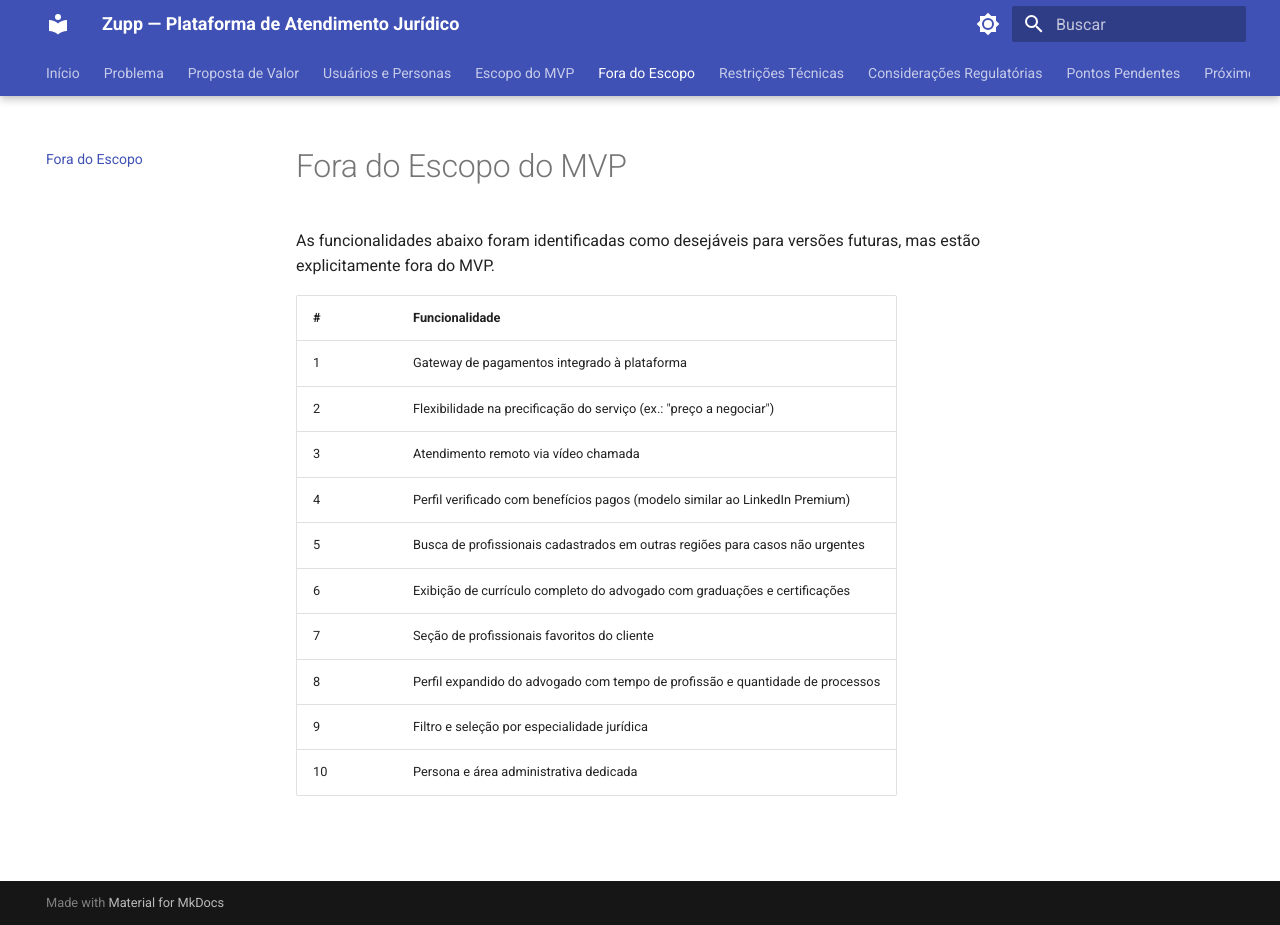
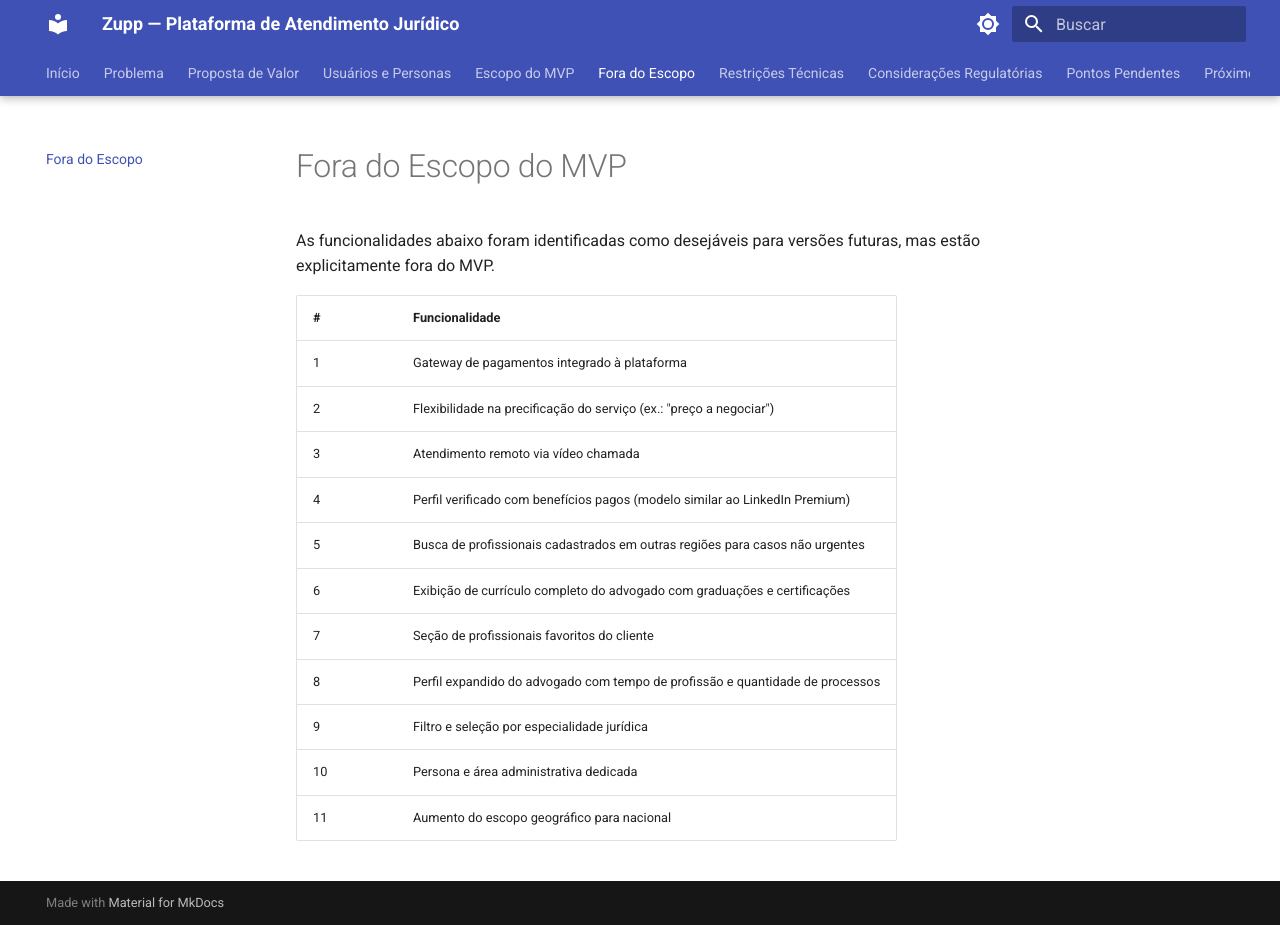
Before and after one commit to enzoblousa/Zupp, an MkDocs documentation site: the page built from docs/fora-do-escopo.md, in a window 1280 px wide and 925 px high. Built offline with MkDocs 1.6.1 and Material for MkDocs 9.7.7, drawn with Linux system fonts in a browser that asks for light colours.

Commit message:
add: escopo geografico nacional

```diff
--- a/docs/fora-do-escopo.md
+++ b/docs/fora-do-escopo.md
@@ -14,3 +14,4 @@ As funcionalidades abaixo foram identificadas como desejáveis para versões fut
 | 8 | Perfil expandido do advogado com tempo de profissão e quantidade de processos |
 | 9 | Filtro e seleção por especialidade jurídica |
 | 10 | Persona e área administrativa dedicada |
+| 11 | Aumento do escopo geográfico para nacional |
```
